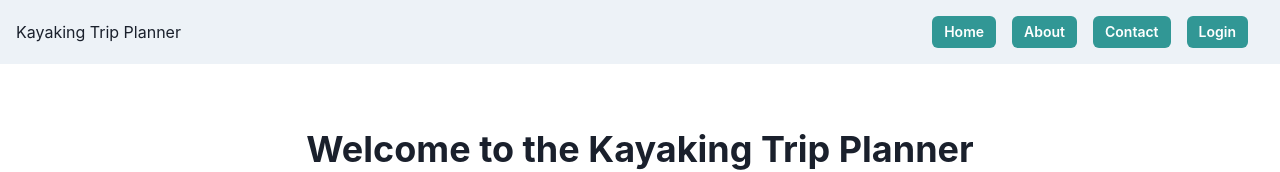
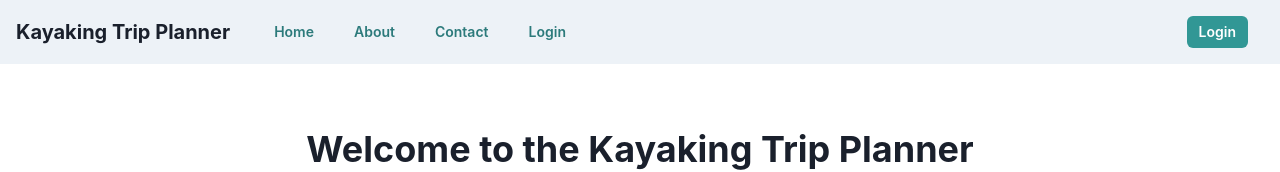
Before and after one commit to GPT-Engineer-App/kayak-trip-planner-sollenkroka, a React (Vite) app: page / in a window 1280 px wide. Shown: the top 172 px of the page. Built offline with nearby package versions, Linux system fonts and the light colour scheme.

Commit message:
Enhanced the design of the navbar to improve visual appeal and responsiveness.

```diff
--- a/src/components/Navbar.jsx
+++ b/src/components/Navbar.jsx
@@ -1,27 +1,50 @@
-import { Box, Flex, Link, Button, useColorModeValue } from "@chakra-ui/react";
+import { Box, Flex, Link, Button, useColorModeValue, Stack, IconButton, useDisclosure, HStack } from "@chakra-ui/react";
+import { HamburgerIcon, CloseIcon } from "@chakra-ui/icons";
 import { Link as RouterLink } from "react-router-dom";
 
 const Navbar = () => {
+  const { isOpen, onOpen, onClose } = useDisclosure();
+
   return (
     <Box bg={useColorModeValue("gray.100", "gray.900")} px={4}>
       <Flex h={16} alignItems={"center"} justifyContent={"space-between"}>
-        <Box>Kayaking Trip Planner</Box>
-        <Flex alignItems={"center"}>
+        <IconButton
+          size={"md"}
+          icon={isOpen ? <CloseIcon /> : <HamburgerIcon />}
+          aria-label={"Open Menu"}
+          display={{ md: "none" }}
+          onClick={isOpen ? onClose : onOpen}
+        />
+        <HStack spacing={8} alignItems={"center"}>
+          <Box fontWeight="bold" fontSize="xl">Kayaking Trip Planner</Box>
+          <HStack
+            as={"nav"}
+            spacing={4}
+            display={{ base: "none", md: "flex" }}
+          >
             <RouterLink to="/">
-            <Button variant={"solid"} colorScheme={"teal"} size={"sm"} mr={4}>
+              <Button variant={"ghost"} colorScheme={"teal"} size={"sm"}>
                 Home
               </Button>
             </RouterLink>
             <RouterLink to="/about">
-            <Button variant={"solid"} colorScheme={"teal"} size={"sm"} mr={4}>
+              <Button variant={"ghost"} colorScheme={"teal"} size={"sm"}>
                 About
               </Button>
             </RouterLink>
             <RouterLink to="/contact">
-            <Button variant={"solid"} colorScheme={"teal"} size={"sm"} mr={4}>
+              <Button variant={"ghost"} colorScheme={"teal"} size={"sm"}>
                 Contact
               </Button>
             </RouterLink>
+            <RouterLink to="/login">
+              <Button variant={"ghost"} colorScheme={"teal"} size={"sm"}>
+                Login
+              </Button>
+            </RouterLink>
+          </HStack>
+        </HStack>
+        <Flex alignItems={"center"}>
           <RouterLink to="/login">
             <Button variant={"solid"} colorScheme={"teal"} size={"sm"} mr={4}>
               Login
@@ -29,6 +52,33 @@ const Navbar = () => {
           </RouterLink>
         </Flex>
       </Flex>
+
+      {isOpen ? (
+        <Box pb={4} display={{ md: "none" }}>
+          <Stack as={"nav"} spacing={4}>
+            <RouterLink to="/">
+              <Button variant={"ghost"} colorScheme={"teal"} size={"sm"}>
+                Home
+              </Button>
+            </RouterLink>
+            <RouterLink to="/about">
+              <Button variant={"ghost"} colorScheme={"teal"} size={"sm"}>
+                About
+              </Button>
+            </RouterLink>
+            <RouterLink to="/contact">
+              <Button variant={"ghost"} colorScheme={"teal"} size={"sm"}>
+                Contact
+              </Button>
+            </RouterLink>
+            <RouterLink to="/login">
+              <Button variant={"ghost"} colorScheme={"teal"} size={"sm"}>
+                Login
+              </Button>
+            </RouterLink>
+          </Stack>
+        </Box>
+      ) : null}
     </Box>
   );
 };
```
Lines whose indentation alone changed are shown as unchanged.
